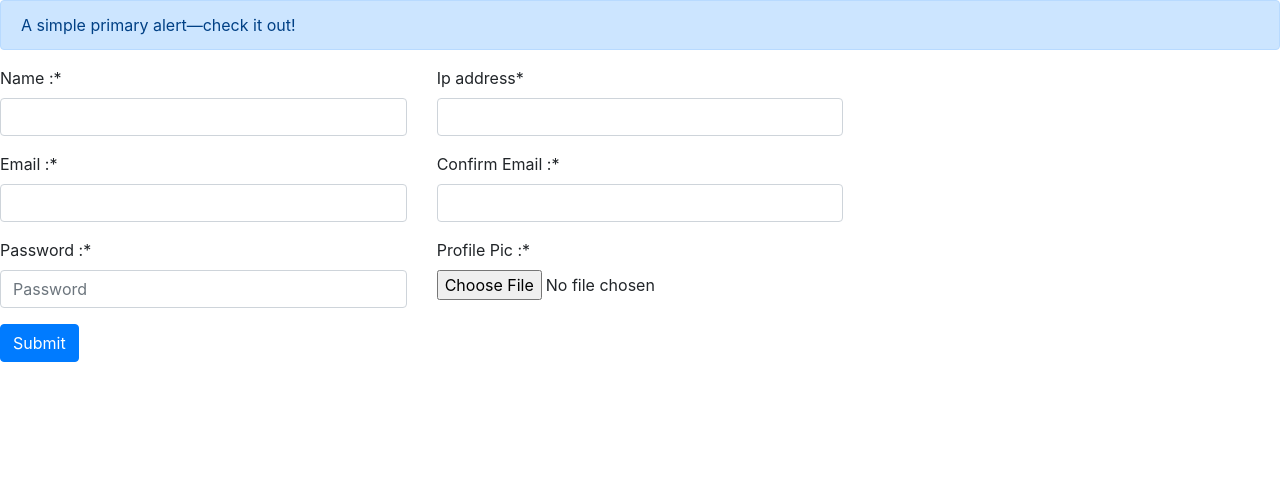
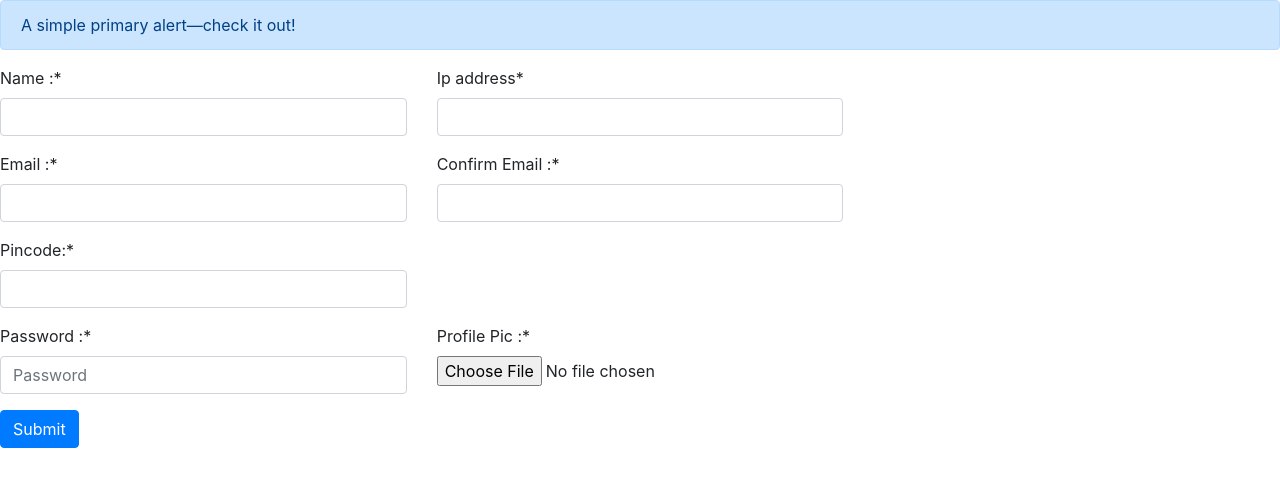
Before and after one commit to RAKSHITHABK16/prg22, a Django app: page / in a window 1280 px wide. Shown: the top 487 px of the page. Run offline with Django 3.2, Linux system fonts and the light colour scheme; some libraries are stand-ins or nearby versions.

Commit message:
first commit

```diff
--- a/myapp/forms.py
+++ b/myapp/forms.py
@@ -9,9 +9,18 @@ def validate_name(name):
         raise ValidationError("Name is Not valid")
     return name
 
+def validated_pincode():
+    pincode = CharField(widget=TextInput(attrs={'type':'number'}),
+                  validators=[RegexValidator(regex='^.{6}$',message='Pincode can have 6 digits')],
+                    required=False, min_length=6)
+    return pincode
+
 class SampleForm(forms.Form):
     name=forms.CharField(max_length=200,required=True,label="Name :",
     validators=[validate_name])
+
+    pincode=forms.IntegerField(required=True,label="Pincode:",
+    validators=[validated_pincode] )
 
     email=forms.EmailField(max_length=100,required=True,label="Email :",
     validators=[validators.MinLengthValidator(10)])
--- a/template/myapp/sample1.html
+++ b/template/myapp/sample1.html
@@ -43,6 +43,13 @@
                 {{form.confirm_email|as_crispy_field}}
             </div>
         </div>
+
+        <div class="row">
+            <div class="col-4">
+                {{form.pincode|as_crispy_field}}
+            </div>
+        </div>
+
         <div class="row">
             <div class="col-4">
                 {{form.pwd|as_crispy_field}}
```
Also changed, not shown: db.sqlite3.
